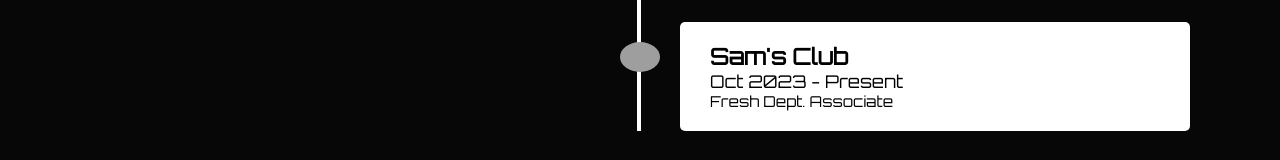
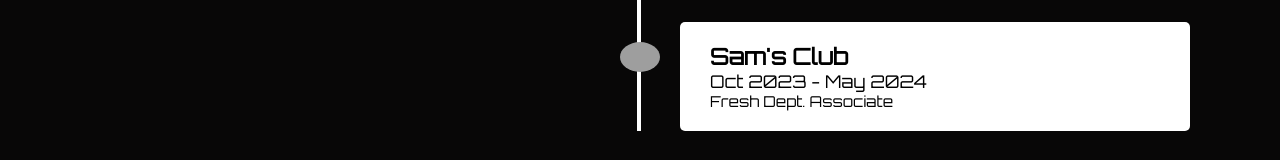
Before and after one commit to TheMTorres29/mtorres29-webapp, a React (Create React App) app: page / in a window 1280 px wide. Shown: the part 2365-2525 px from the top of the page. Built offline with nearby package versions, Linux system fonts and the light colour scheme; grey boxes are pictures that could not be loaded.

Commit message:
Timeline edit

```diff
--- a/src/components/Timeline/Timeline.js
+++ b/src/components/Timeline/Timeline.js
@@ -15,7 +15,7 @@
         {id:5, ttitle:'Cal State University San Bernardino', tdate:'2018 - 2022', ticon:'https://drive.google.com/thumbnail?id=1CMheUs0GA-IEhykYB3d6N1kdq95WvstA', tdesc:'Bachelor of Science in Computer Science'},
         {id:6, ttitle:'GameStop', tdate:'Oct 2020 - May 2021', ticon:'https://drive.google.com/thumbnail?id=1BFft1N-g4A96n6CvwX6h57IqT_XT4AJg', tdesc:'Senior Game Advisor'},
         {id:7, ttitle:'Zumiez DTG', tdate:'Oct 2022 - Oct 2023', ticon:'https://drive.google.com/thumbnail?id=1BdqPJC4yxn6LDJiX5dfdD-GnnXhfx1Xh', tdesc:'Operator / Quality Control'},
-        {id:8, ttitle:"Sam's Club", tdate:'Oct 2023 - Present', ticon:'https://drive.google.com/thumbnail?id=1aJeaJyTCDHCSO-PNB03nOS7VbmYKStRk', tdesc:'Fresh Dept. Associate'},
+        {id:8, ttitle:"Sam's Club", tdate:'Oct 2023 - May 2024', ticon:'https://drive.google.com/thumbnail?id=1aJeaJyTCDHCSO-PNB03nOS7VbmYKStRk', tdesc:'Fresh Dept. Associate'},
     ]
 
     useEffect(() => {
```
